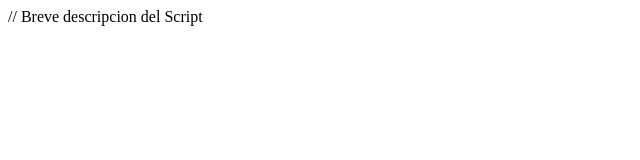
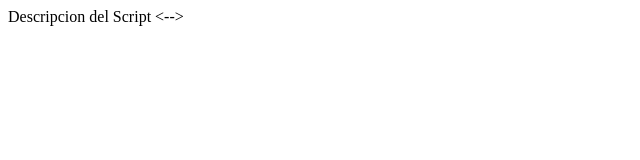
Before and after one commit to PabloSancheztr/Smash-Run, a plain HTML site: page SmashRun.html in a window 1280 px wide. Shown: the full height of the page, 0-640 px from the left. Drawn offline with Linux system fonts and the light colour scheme.

Commit message:
Update SmashRun.html

```diff
--- a/SmashRun.html
+++ b/SmashRun.html
@@ -4,6 +4,6 @@
     </head>
 
     <body>
-        <script type="text/javascript"></script> // Breve descripcion del Script
+        <script type="text/javascript"></script> <!--> Descripcion del Script <-->
     </body>
 </html>
```
